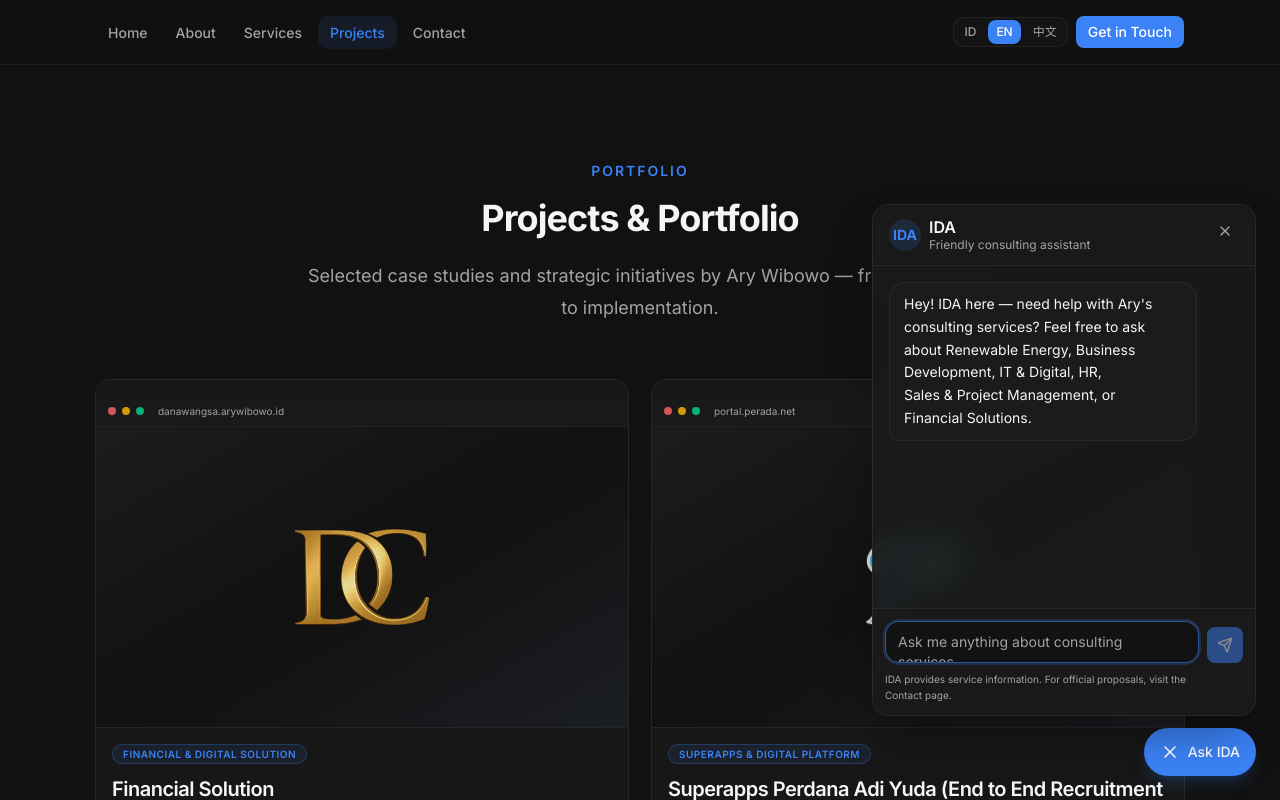
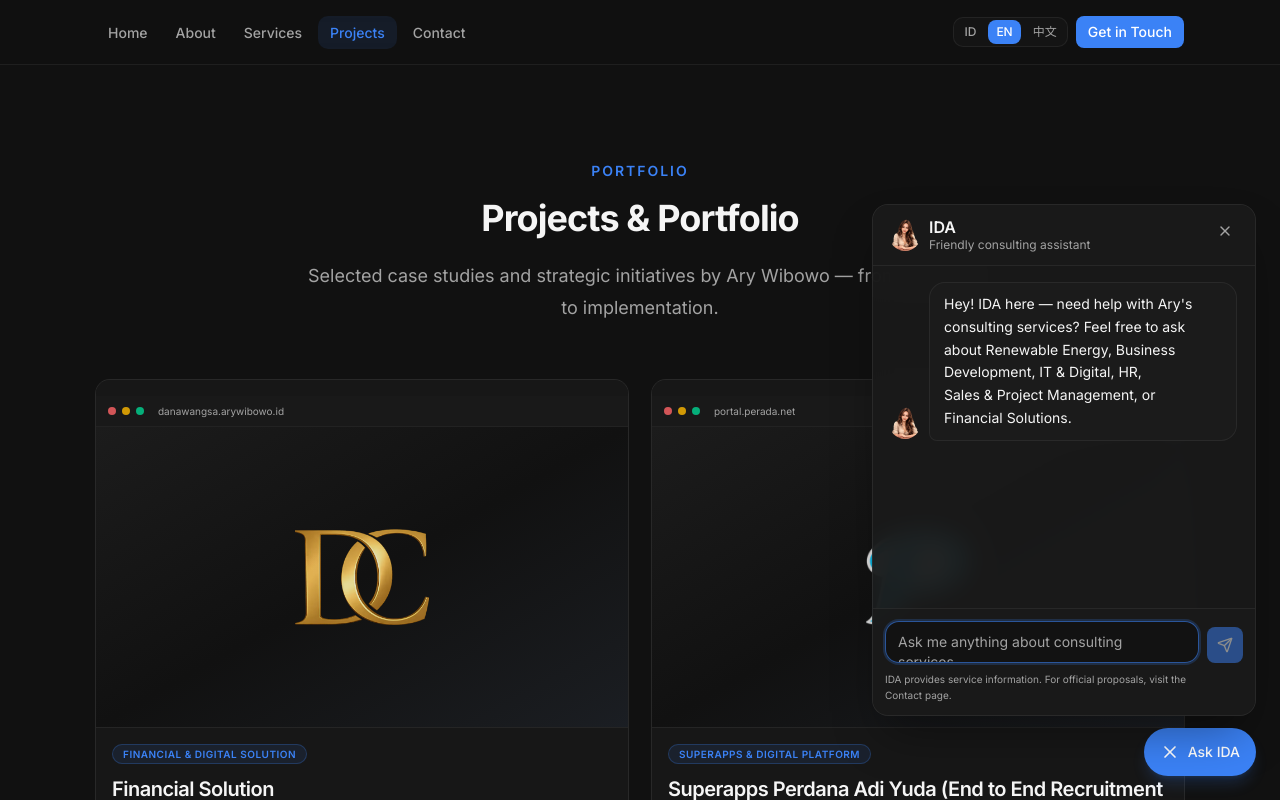
Before and after one commit to ImHeroesKiller/arywibowo-portfolio, a Next.js app: page /en/projects in a window 1280 px wide. Both pictures are taken after a click on the button "Ask IDA". Shown: the top 800 px of the page. Built offline with nearby package versions, Linux system fonts and the light colour scheme.

Commit message:
Replace IDA chatbot placeholder with transparent avatar image
Add ida-avatar.png and a shared IdaAvatar component used in the chat
header, assistant bubbles, typing indicator, and launcher buttons.

```diff
--- /dev/null
+++ b/components/ida-avatar.tsx
@@ -0,0 +1,21 @@
+import { cn } from "@/lib/utils";
+
+type IdaAvatarProps = {
+  alt?: string;
+  className?: string;
+};
+
+export function IdaAvatar({
+  alt = "IDA Assistant",
+  className,
+}: IdaAvatarProps) {
+  return (
+    <img
+      src="/images/ida-avatar.png"
+      alt={alt}
+      width={32}
+      height={32}
+      className={cn("size-8 rounded-full object-contain", className)}
+    />
+  );
+}
--- a/components/ida-chatbot-deferred.tsx
+++ b/components/ida-chatbot-deferred.tsx
@@ -1,10 +1,10 @@
 "use client";
 
 import dynamic from "next/dynamic";
-import { MessageCircle } from "lucide-react";
 import { useTranslations } from "next-intl";
 import { useCallback, useEffect, useState } from "react";
 
+import { IdaAvatar } from "@/components/ida-avatar";
 import { cn } from "@/lib/utils";
 
 const IdaChatbot = dynamic(
@@ -45,7 +45,7 @@ export function IdaChatbotDeferred() {
           "focus-visible:outline-none focus-visible:ring-2 focus-visible:ring-primary/60"
         )}
       >
-        <MessageCircle className="size-6" aria-hidden />
+        <IdaAvatar alt={t("title")} className="size-9" />
       </button>
     );
   }
--- a/components/ida-chatbot.tsx
+++ b/components/ida-chatbot.tsx
@@ -1,10 +1,11 @@
 "use client";
 
-import { Loader2, MessageCircle, Send, X } from "lucide-react";
+import { Loader2, Send, X } from "lucide-react";
 import { useTranslations } from "next-intl";
 import { useEffect, useRef, useState } from "react";
 
 import { ChatMessage } from "@/components/chat-message";
+import { IdaAvatar } from "@/components/ida-avatar";
 import { Button } from "@/components/ui/button";
 import { cn } from "@/lib/utils";
 
@@ -128,9 +129,7 @@ export function IdaChatbot() {
           <header className="flex items-start justify-between gap-3 border-b border-border/60 bg-card/80 px-4 py-3">
             <div className="min-w-0">
               <div className="flex items-center gap-2">
-                <div className="flex size-8 items-center justify-center rounded-full bg-primary/15 text-sm font-bold text-primary">
-                  IDA
-                </div>
+                <IdaAvatar alt={t("title")} />
                 <div>
                   <p className="font-semibold leading-tight text-foreground">
                     {t("name")}
@@ -154,10 +153,16 @@ export function IdaChatbot() {
               <div
                 key={message.id}
                 className={cn(
-                  "flex",
+                  "flex gap-2",
                   message.role === "user" ? "justify-end" : "justify-start"
                 )}
               >
+                {message.role === "assistant" && (
+                  <IdaAvatar
+                    alt={t("title")}
+                    className="mb-0.5 shrink-0 self-end"
+                  />
+                )}
                 <ChatMessage
                   role={message.role}
                   content={message.content}
@@ -166,7 +171,11 @@ export function IdaChatbot() {
             ))}
 
             {loading && (
-              <div className="flex justify-start">
+              <div className="flex items-end gap-2 justify-start">
+                <IdaAvatar
+                  alt={t("title")}
+                  className="mb-0.5 shrink-0 self-end"
+                />
                 <div className="rounded-2xl rounded-bl-md border border-border/60 bg-muted/50 px-3.5 py-2">
                   <TypingIndicator />
                 </div>
@@ -223,7 +232,11 @@ export function IdaChatbot() {
         aria-expanded={open}
         aria-label={open ? t("close") : t("open")}
       >
-        {open ? <X className="size-5" /> : <MessageCircle className="size-5" />}
+        {open ? (
+          <X className="size-5" />
+        ) : (
+          <IdaAvatar alt={t("title")} className="size-7" />
+        )}
         <span className="hidden sm:inline">{t("buttonLabel")}</span>
       </Button>
     </div>
```
